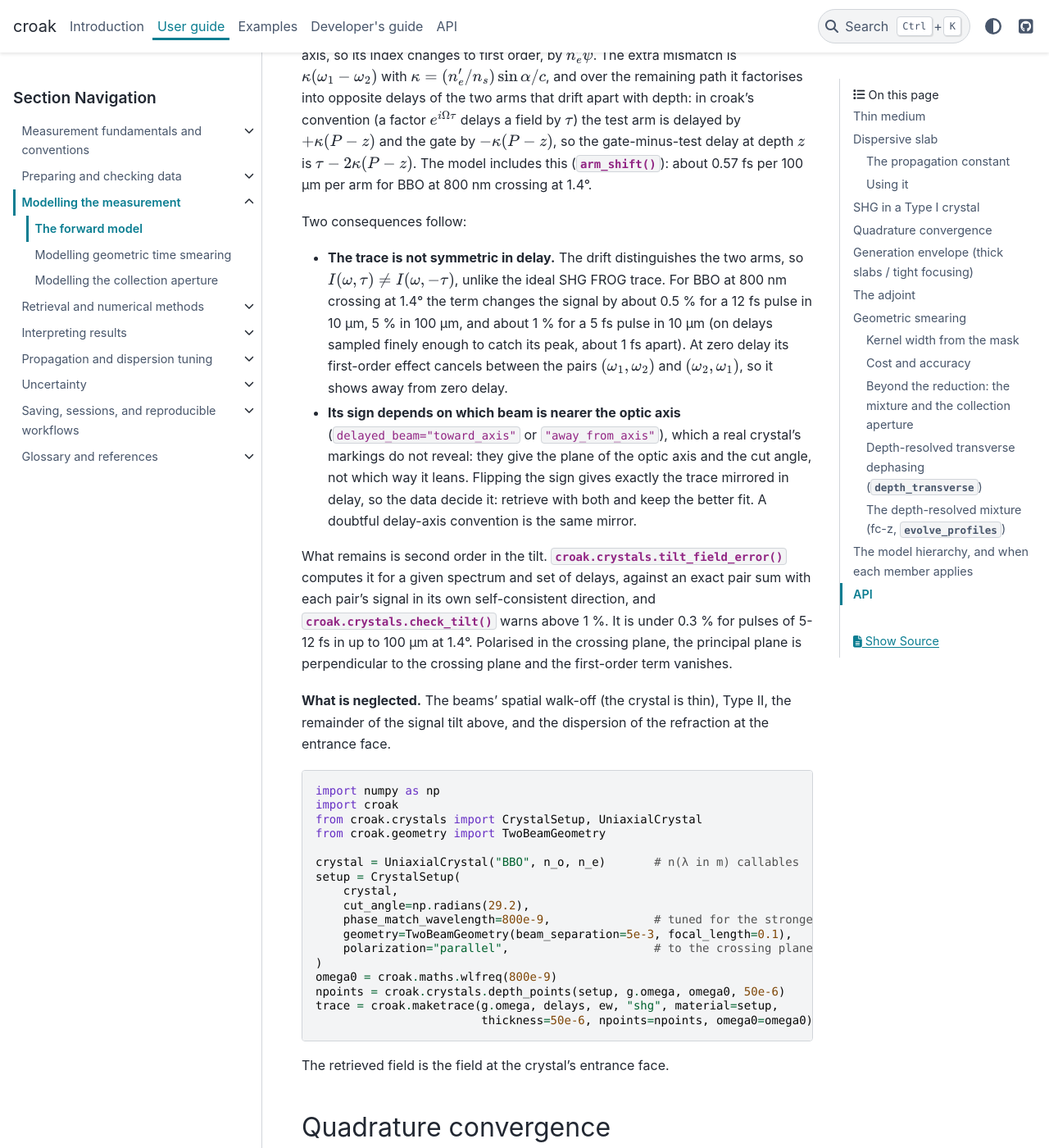
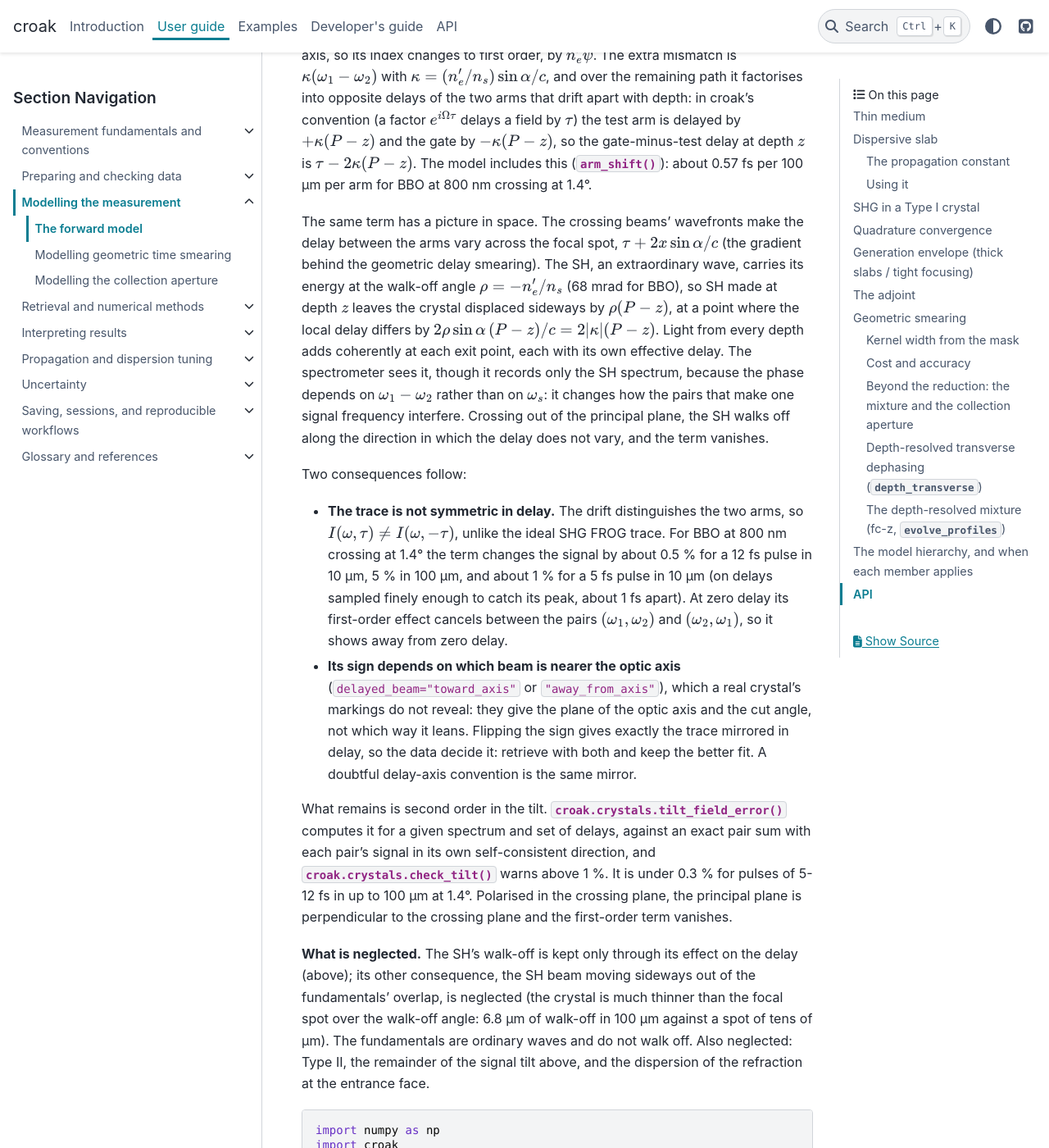
Before and after one commit to LupoLab/croak, a Sphinx documentation site: the page built from docs/explanation/forward_model.md, in a window 1280 px wide and 1400 px high, scrolled down 4098 px. Shown: the whole window at 82% size. Built offline with Sphinx 7.4.7 and the PyData theme 0.15.4, drawn with Linux system fonts in a browser that asks for light colours.

Commit message:
Explain the arms' delay drift as the SH's walk-off
The first-order signal-tilt term is the extraordinary SH walking off
across the transverse delay gradient of the crossing beams. Say so in the
manual and the module docstring, and stop describing walk-off as
neglected: only the SH beam's sideways shift out of the overlap is.

Refs #24

Co-Authored-By: Claude Opus 5.5 <noreply@anthropic.com>
Claude-Session: https://claude.ai/code/session_01WM2AxMiUXc12ViRwSf2cyL

````diff
--- a/docs/explanation/forward_model.md
+++ b/docs/explanation/forward_model.md
@@ -198,6 +198,19 @@ $\tau - 2\kappa(P-z)$. The model includes this
 ({meth}`~croak.crystals.CrystalSetup.arm_shift`): about 0.57 fs per 100 µm per arm
 for BBO at 800 nm crossing at 1.4°.
 
+The same term has a picture in space. The crossing beams' wavefronts make the
+delay between the arms vary across the focal spot, $\tau + 2x\sin\alpha/c$ (the
+gradient behind the geometric delay smearing). The SH, an extraordinary wave,
+carries its energy at the walk-off angle $\rho = -n_e'/n_s$ (68 mrad for BBO), so
+SH made at depth $z$ leaves the crystal displaced sideways by $\rho(P-z)$, at a
+point where the local delay differs by $2\rho\sin\alpha\,(P-z)/c = 2\lvert\kappa\rvert
+(P-z)$. Light from every depth adds coherently at each exit point, each with its own
+effective delay. The spectrometer sees it, though it records only the SH spectrum,
+because the phase depends on $\omega_1-\omega_2$ rather than on $\omega_s$: it
+changes how the pairs that make one signal frequency interfere. Crossing out of the
+principal plane, the SH walks off along the direction in which the delay does not
+vary, and the term vanishes.
+
 Two consequences follow:
 
 - **The trace is not symmetric in delay.** The drift distinguishes the two arms, so
@@ -221,9 +234,13 @@ each pair's signal in its own self-consistent direction, and
 5-12 fs in up to 100 µm at 1.4°. Polarised in the crossing plane, the principal
 plane is perpendicular to the crossing plane and the first-order term vanishes.
 
-**What is neglected.** The beams' spatial walk-off (the crystal is thin), Type II,
-the remainder of the signal tilt above, and the dispersion of the refraction at the
-entrance face.
+**What is neglected.** The SH's walk-off is kept only through its effect on the
+delay (above); its other consequence, the SH beam moving sideways out of the
+fundamentals' overlap, is neglected (the crystal is much thinner than the focal
+spot over the walk-off angle: 6.8 µm of walk-off in 100 µm against a spot of tens
+of µm). The fundamentals are ordinary waves and do not walk off. Also neglected:
+Type II, the remainder of the signal tilt above, and the dispersion of the
+refraction at the entrance face.
 
 ```python
 import numpy as np
````
Also changed, not shown: 1 other file.
